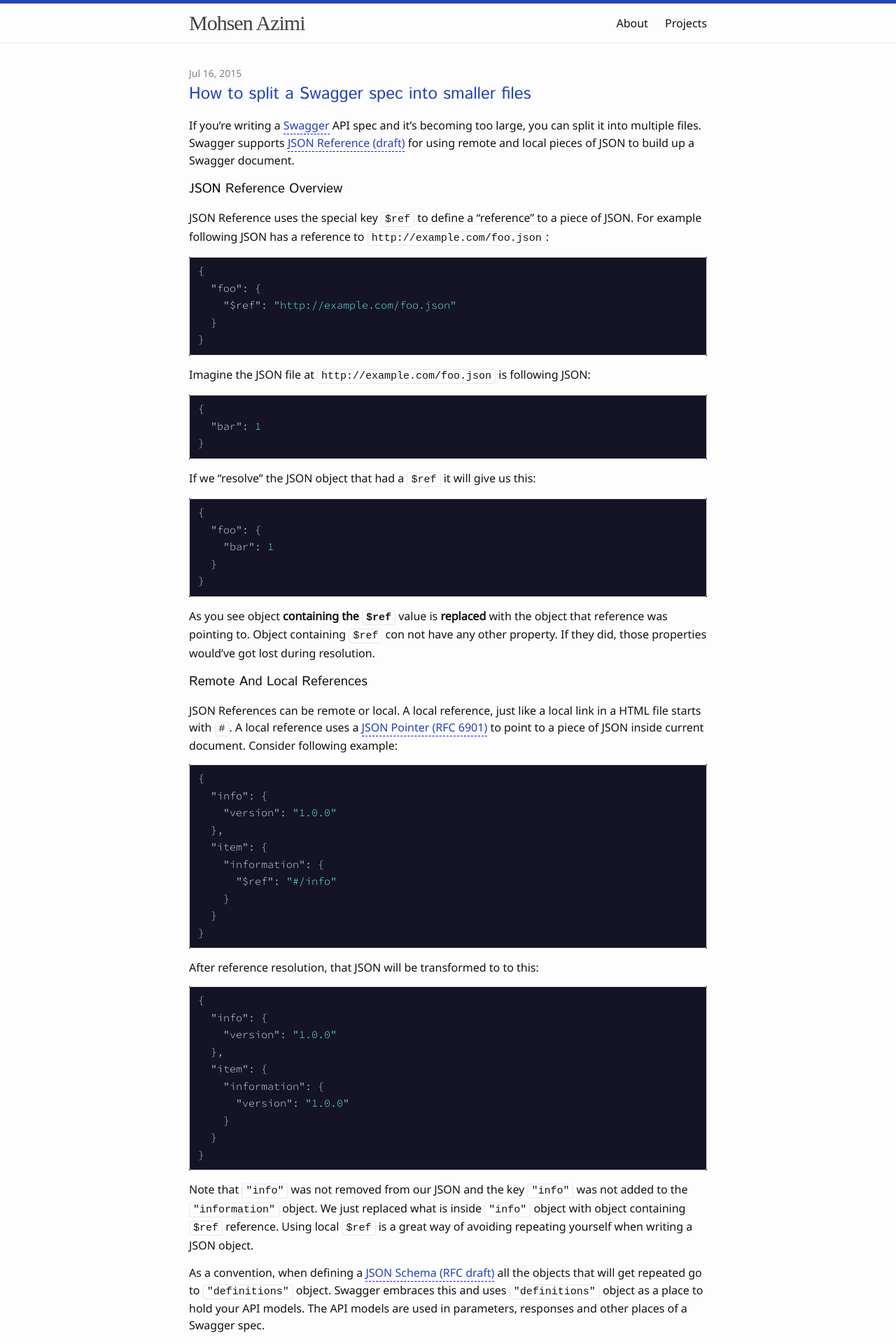
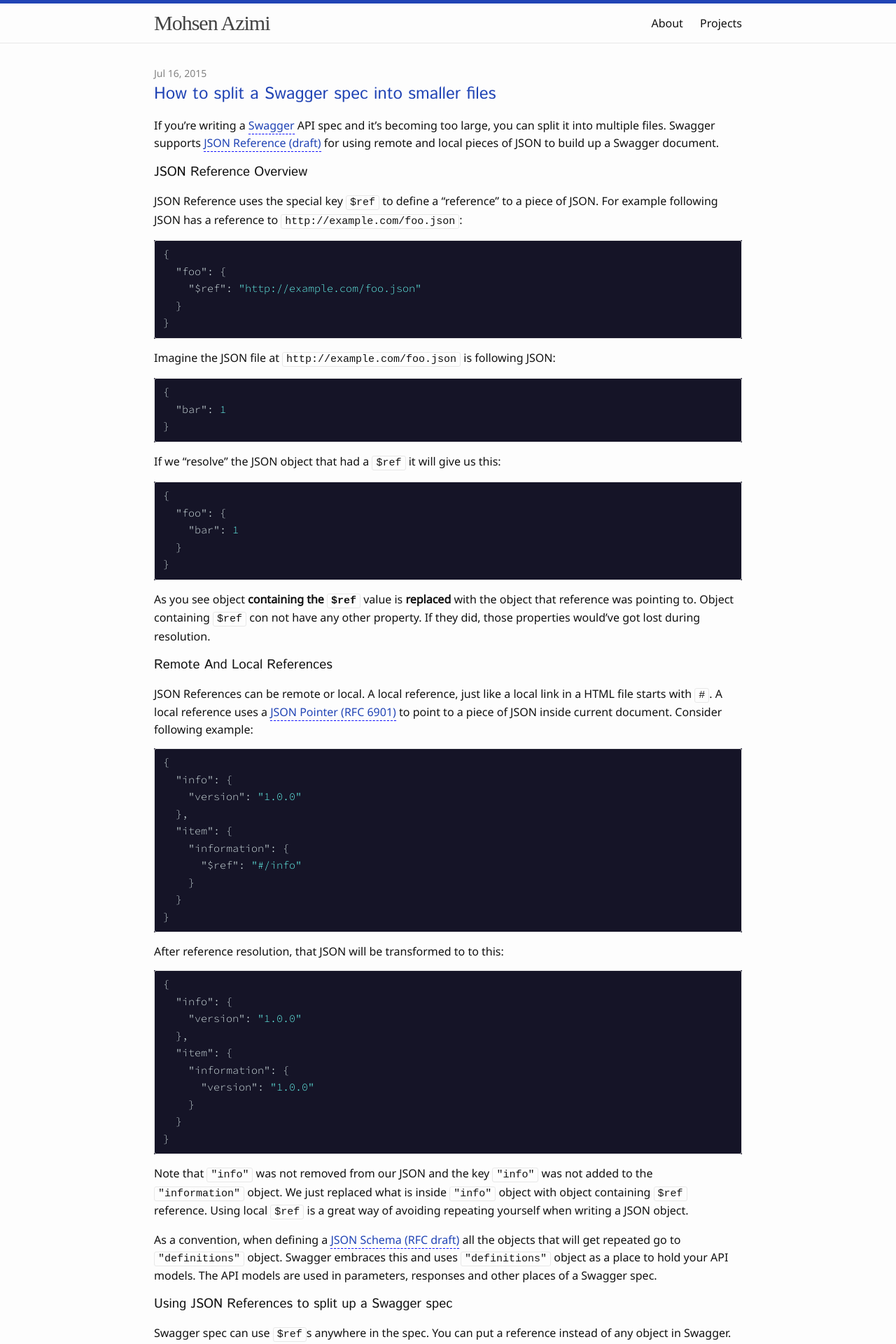
Before and after one commit to mohsen1/mohsen1.github.io, a Jekyll site: the page built from index.html, in a window 1280 px wide. Shown: the top 1920 px of the page at 70% size. Built offline with Jekyll 4.4.1, drawn with Linux system fonts in a browser that asks for light colours; some web fonts are replaced.

Commit message:
Touch ups

```diff
--- a/_sass/_base.scss
+++ b/_sass/_base.scss
@@ -164,8 +164,8 @@ pre {
  * Wrapper
  */
 .wrapper {
-    max-width: -webkit-calc(800px - (#{$spacing-unit} * 2));
-    max-width:         calc(800px - (#{$spacing-unit} * 2));
+    max-width: -webkit-calc(900px - (#{$spacing-unit} * 2));
+    max-width:         calc(900px - (#{$spacing-unit} * 2));
     margin-right: auto;
     margin-left: auto;
     padding-right: $spacing-unit;
--- a/_sass/_syntax-highlighting.scss
+++ b/_sass/_syntax-highlighting.scss
@@ -54,7 +54,7 @@ $green:    #3AE25C; //  operators, other keywords
     .m { color: $cyan; } /* Literal.Number */
     .s { color: $cyan; } /* Literal.String */
     .na { color: $body; } /* Name.Attribute */
-    .nb { color: #B58900 } /* Name.Builtin */
+    .nb { color: $orange } /* Name.Builtin */
     .nc { color: $blue; } /* Name.Class */
     .no { color: $orange; } /* Name.Constant */
     .nd { color: $blue; } /* Name.Decorator */
```
